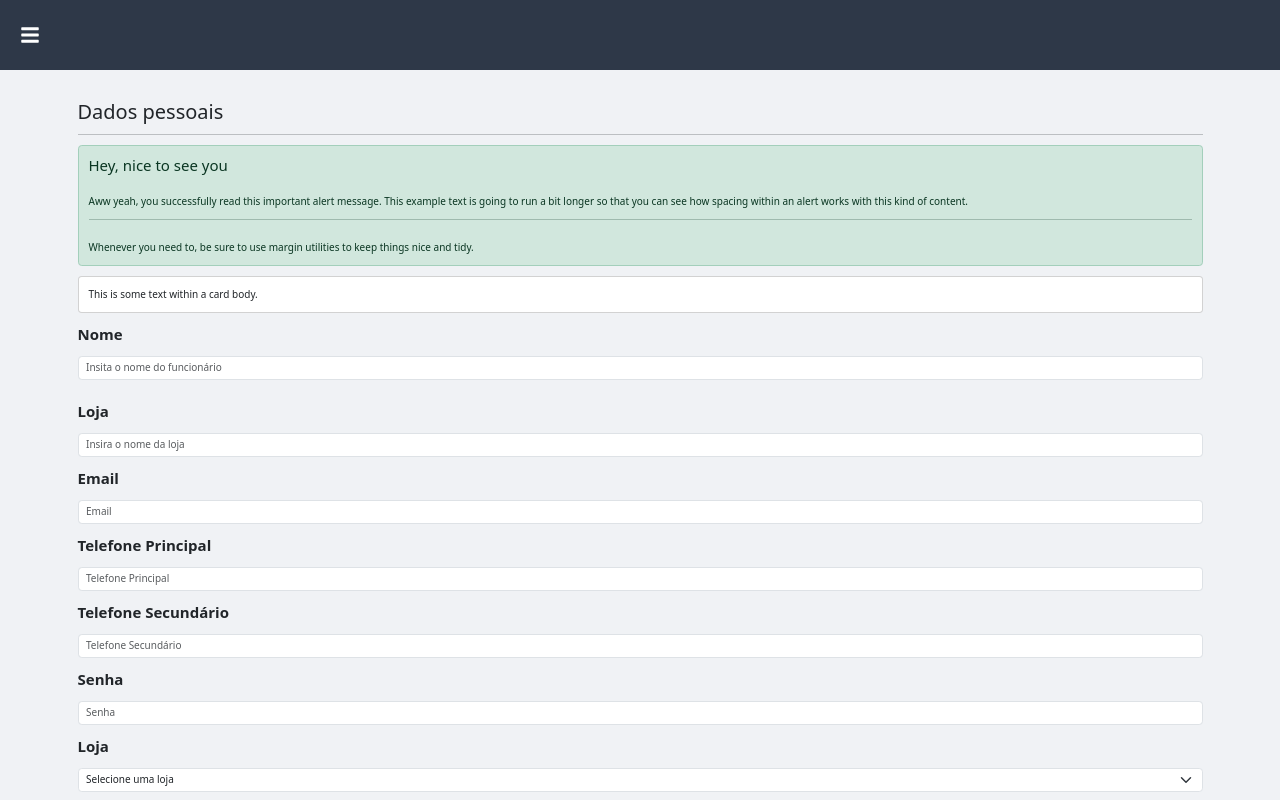
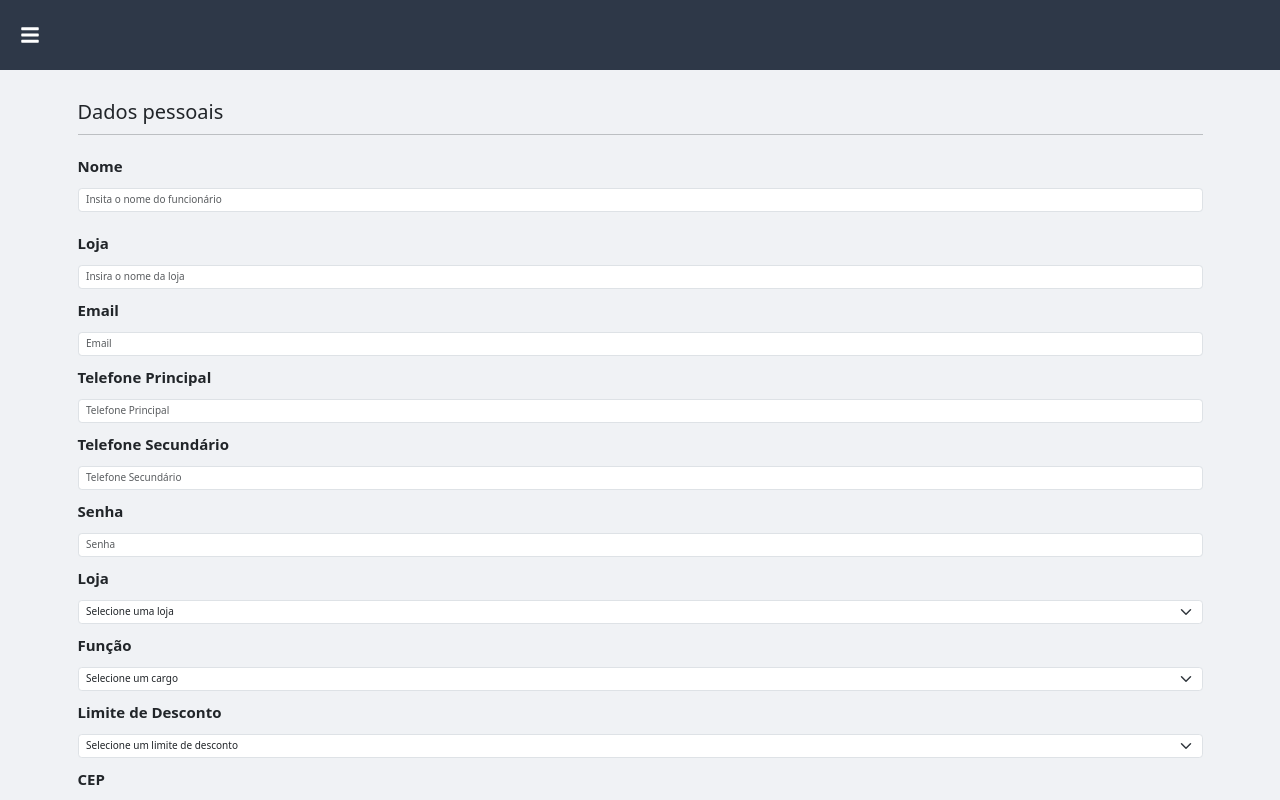
Before and after one commit to slicedcheese1/OticaCrud, a React (Vite) app: page /Sistema/cadastro-funcionario in a window 1280 px wide. Shown: the top 800 px of the page. Built offline with nearby package versions, Linux system fonts and the light colour scheme.

Commit message:
caixa de observação

```diff
--- a/src/Componentes/Clientes/ClienteRegistro/DadosObservacoesClienteRegistro.jsx
+++ b/src/Componentes/Clientes/ClienteRegistro/DadosObservacoesClienteRegistro.jsx
@@ -1,18 +1,18 @@
 import React from 'react'
-import './DadosPessoaisClienteRegistro.module.css'
-
+import styles from './DadosPessoaisClienteRegistro.module.css'
+import Card from "react-bootstrap/Card"
 const DadosObservacoesClienteRegistro = () => {
   return (
        <>
 
-      <div className="card">
-      <h3>Observações</h3>
+      <Card className="p-4">
+        <h3>Observações</h3>
         <hr />
-        <div  id="form-observacao" className='formBox' method="post">
-            <textarea className = "textao"></textarea>
+        <div id="form-observacao" className={styles.formBox} method="post">
+            <textarea className ={styles.textao}></textarea>
         </div>
 
-      </div>
+      </Card>
       </>
 
   )
--- a/src/Componentes/Clientes/ClienteRegistro/DadosPessoaisClienteRegistro.module.css
+++ b/src/Componentes/Clientes/ClienteRegistro/DadosPessoaisClienteRegistro.module.css
@@ -115,7 +115,7 @@
 }
 
 .textao{
-
+    resize: none;
     width: 100%;
     height: 300px;
     padding: 1rem;
--- a/src/Pages/Clientes/ClienteBusca.jsx
+++ b/src/Pages/Clientes/ClienteBusca.jsx
@@ -2,10 +2,6 @@ import { useState, useEffect } from "react"
 import TabelaClientes from "../../Componentes/Clientes/TabelaClientes/TabelaClientes"
 
 import React from "react"
-
-
-
-
 
 const ClienteBusca = () => {
   return (
--- a/src/Pages/Funcionarios/CadastroFuncionario.jsx
+++ b/src/Pages/Funcionarios/CadastroFuncionario.jsx
@@ -1,8 +1,7 @@
 import { React, useState } from "react"
-import Button from 'react-bootstrap/Button';
+
 import Form from 'react-bootstrap/Form';
-import Card from 'react-bootstrap/Card';
-import Alert from 'react-bootstrap/Alert';
+
 
 function CadastroFuncionario() {
 
@@ -101,22 +100,6 @@ function CadastroFuncionario() {
                 <h2>Dados pessoais </h2>
                 <hr/>
 
-                <Alert variant="success">
-                  <Alert.Heading>Hey, nice to see you</Alert.Heading>
-                  <p>
-                    Aww yeah, you successfully read this important alert message. This
-                    example text is going to run a bit longer so that you can see how
-                    spacing within an alert works with this kind of content.
-                  </p>
-                  <hr />
-                  <p className="mb-0">
-                    Whenever you need to, be sure to use margin utilities to keep things
-                    nice and tidy.
-                  </p>
-                </Alert>
-                <Card>
-                  <Card.Body>This is some text within a card body.</Card.Body>
-                </Card>
                 <Form.Group className="mb-3" controlId="formBasicEmail">
                   <Form.Label>Nome</Form.Label>
                   <Form.Control
```
